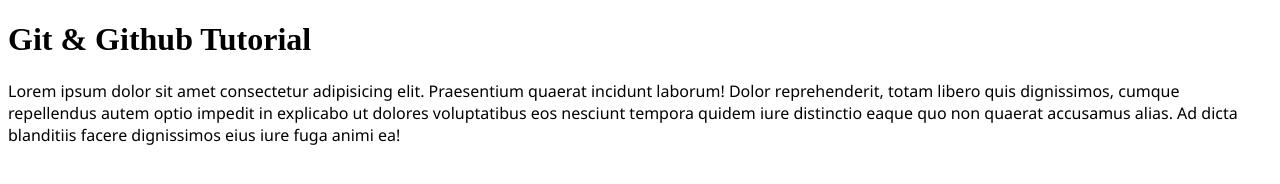
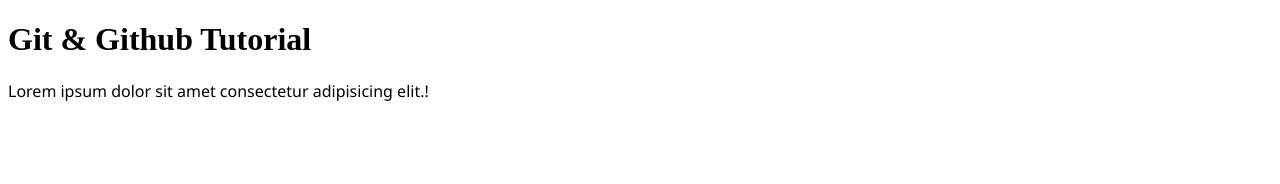
Before and after one commit to AzeemGohar/Git-Github-Practice, a plain HTML site: page index.html in a window 1280 px wide. Drawn offline with Linux system fonts and the light colour scheme.

Commit message:
paragraph change

```diff
--- a/index.html
+++ b/index.html
@@ -10,12 +10,7 @@
   <body>
     <h1>Git & Github Tutorial</h1>
     <p
-      >Lorem ipsum dolor sit amet consectetur adipisicing elit. Praesentium
-      quaerat incidunt laborum! Dolor reprehenderit, totam libero quis
-      dignissimos, cumque repellendus autem optio impedit in explicabo ut
-      dolores voluptatibus eos nesciunt tempora quidem iure distinctio eaque quo
-      non quaerat accusamus alias. Ad dicta blanditiis facere dignissimos eius
-      iure fuga animi ea!</p
+      >Lorem ipsum dolor sit amet consectetur adipisicing elit.!</p
     >
   </body>
 </html>
```
